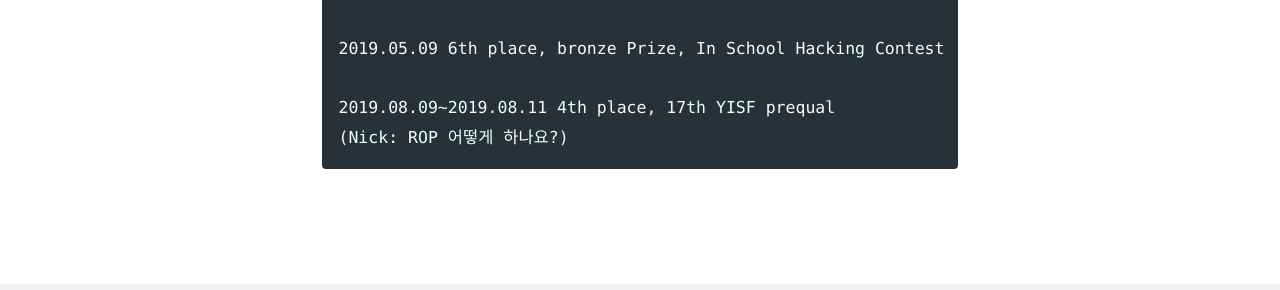
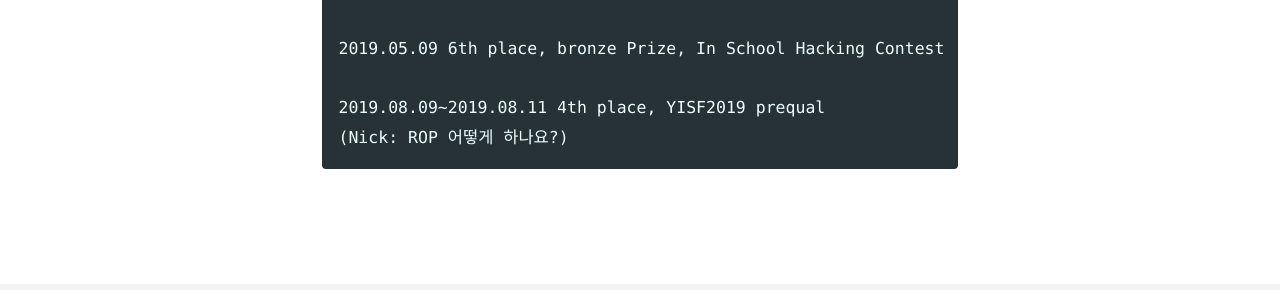
Before and after one commit to slyfizz3/slyfizz3.github.io, a Jekyll site: the page built from _pages/about.md, in a window 1280 px wide and 900 px high, scrolled down 298 px. Shown: the part 461-751 px from the top of the window. Built offline with Jekyll 4.4.1, drawn with Linux system fonts in a browser that asks for light colours; cached includes are drawn as plain includes; nearby versions of some CDN libraries; some of the changed text lies outside the part shown.

Commit message:
Update about.md

````diff
--- a/_pages/about.md
+++ b/_pages/about.md
@@ -28,6 +28,6 @@ History(2019)
 
 2019.05.09 6th place, bronze Prize, In School Hacking Contest
 
-2019.08.09~2019.08.11 4th place, 17th YISF prequal
+2019.08.09~2019.08.11 4th place, YISF2019 prequal
 (Nick: ROP 어떻게 하나요?)
 ```
````
